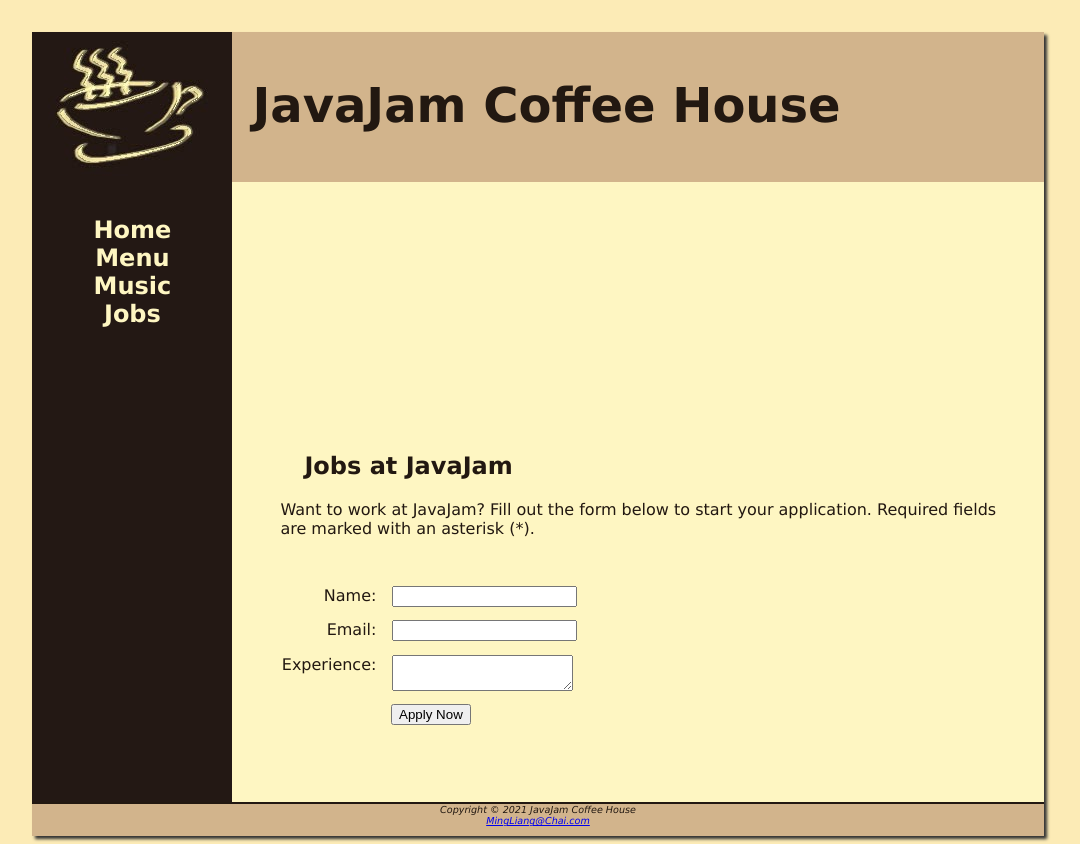
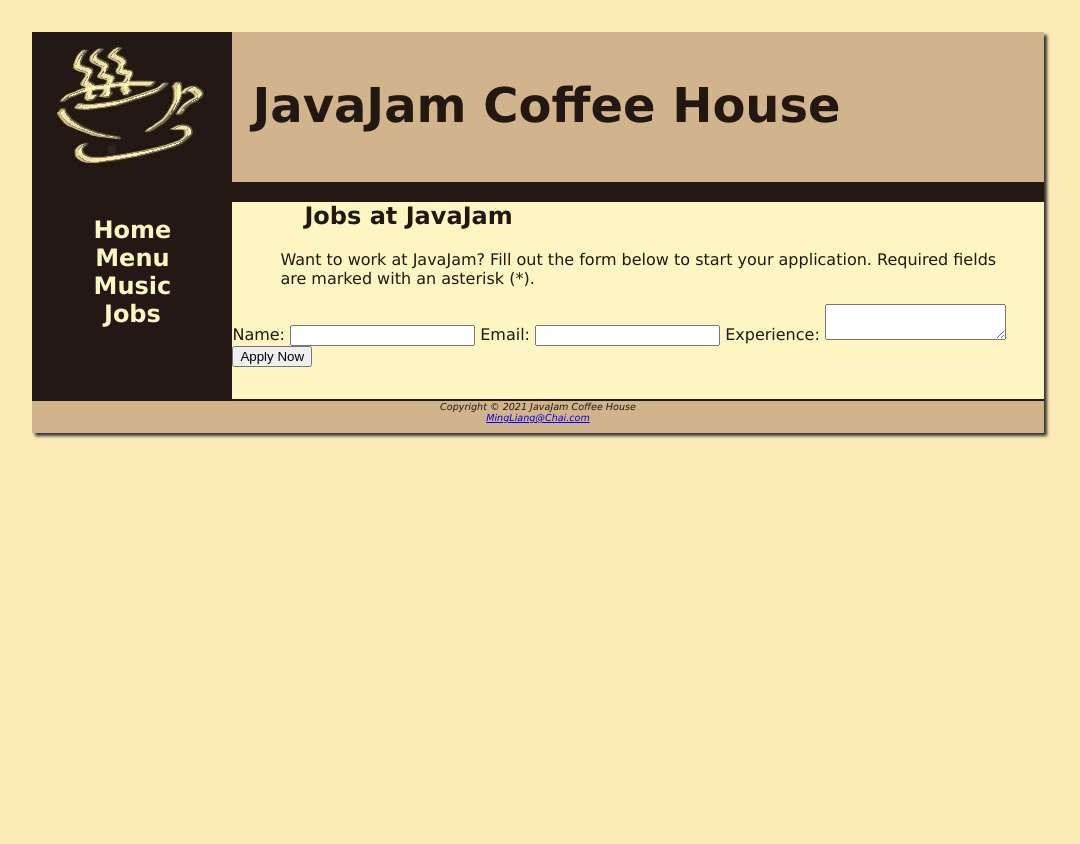
Before and after one commit to LiangChai0405/ja-va-jam, a plain HTML site: page jobs.html in a window 1280 px wide. Shown: the whole page, without its empty margins (102-1182 px from the left). After the commit the page ends 800 px from the top, so only its background shows below. Drawn offline with Linux system fonts and the light colour scheme.

Commit message:
Add files via upload

```diff
--- a/javajam.css
+++ b/javajam.css
@@ -1,8 +1,6 @@
 * {
     box-sizing: border-box;
 }
-
-header, nav, main, footer { display: block; }
 
 #heroroad {
     background-image: url('images/heroroad.jpg');
@@ -151,30 +149,3 @@ td, th {
 tr:nth-of-type(odd){
     background-color: #D2B48E;
 }
-
-form {
-    padding: 2em;
-}
-
-label {
-    float: left;
-    display: block;
-    text-align: right;
-    width: 8em;
-    padding-right: 1em;
-}
-
-input, textarea {
-    display: block;
-    margin-bottom: 1em;
-}
-
-#mySubmit {
-    margin-left: 9.5em;
-}
-
-#herojobs {
-    height: 250px;
-    background-image: url('images/herojobs.jpg');
-    background-size: 100% 100%;
-}
```
